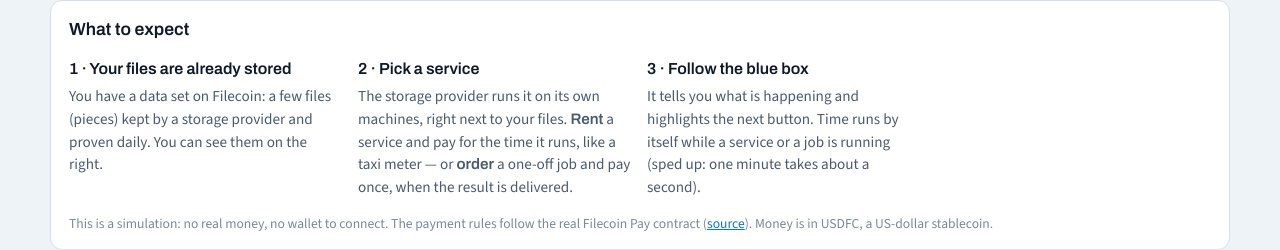
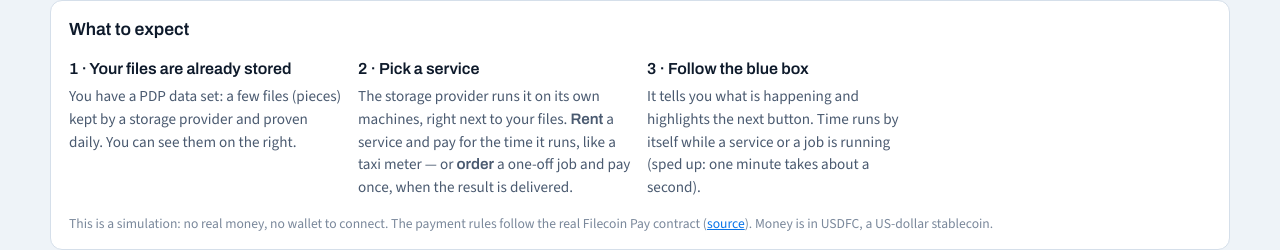
Before and after one commit to FilOzone/piecework, a plain HTML site: page demo/explore.html in a window 1280 px wide. Shown: the part 277-527 px from the top of the page. Drawn offline with nearby package versions, Linux system fonts and the light colour scheme.

Commit message:
Explorer: 'You have a PDP data set'
Co-Authored-By: Claude Opus 5 <noreply@anthropic.com>

```diff
--- a/demo/explore.html
+++ b/demo/explore.html
@@ -146,7 +146,7 @@ footer{color:var(--ink-3);font-size:.85rem;display:flex;flex-direction:column;ga
 
   <section class="intro" aria-label="What to expect">
     <h2>What to expect</h2>
-    <div><b>1 · Your files are already stored</b><p>You have a data set on Filecoin: a few files (pieces) kept by a storage provider and proven daily. You can see them on the right.</p></div>
+    <div><b>1 · Your files are already stored</b><p>You have a PDP data set: a few files (pieces) kept by a storage provider and proven daily. You can see them on the right.</p></div>
     <div><b>2 · Pick a service</b><p>The storage provider runs it on its own machines, right next to your files. <b>Rent</b> a service and pay for the time it runs, like a taxi meter — or <b>order</b> a one-off job and pay once, when the result is delivered.</p></div>
     <div><b>3 · Follow the blue box</b><p>It tells you what is happening and highlights the next button. Time runs by itself while a service or a job is running (sped up: one minute takes about a second).</p></div>
     <p class="fine">This is a simulation: no real money, no wallet to connect. The payment rules follow the real Filecoin Pay contract (<a href="https://github.com/FilOzone/filecoin-pay/blob/04ded6af6c15c4b5d98545f393dc656004d4aede/src/FilecoinPayV1.sol" target="_blank" rel="noopener">source</a>). Money is in USDFC, a US-dollar stablecoin.</p>
```
